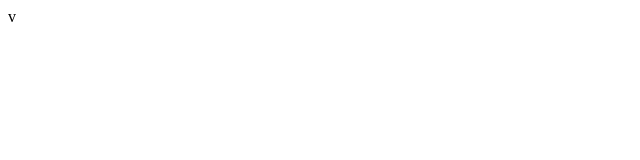
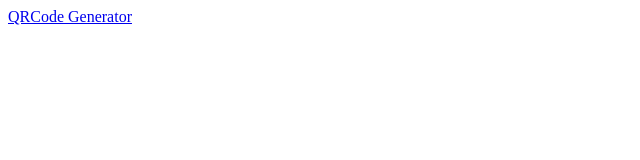
Before and after one commit to vedsmith92/vedsmith92.github.io, a plain HTML site: page index.html in a window 1280 px wide. Shown: the whole page, without its empty margins (0-640 px from the left). Drawn offline with Linux system fonts and the light colour scheme.

Commit message:
add index.html

```diff
--- a/index.html
+++ b/index.html
@@ -7,6 +7,6 @@
 	<title>Document</title>
 </head>
 <body>
-	v
+	<a href="/qrcode-generator">QRCode Generator</a>
 </body>
 </html>
```
